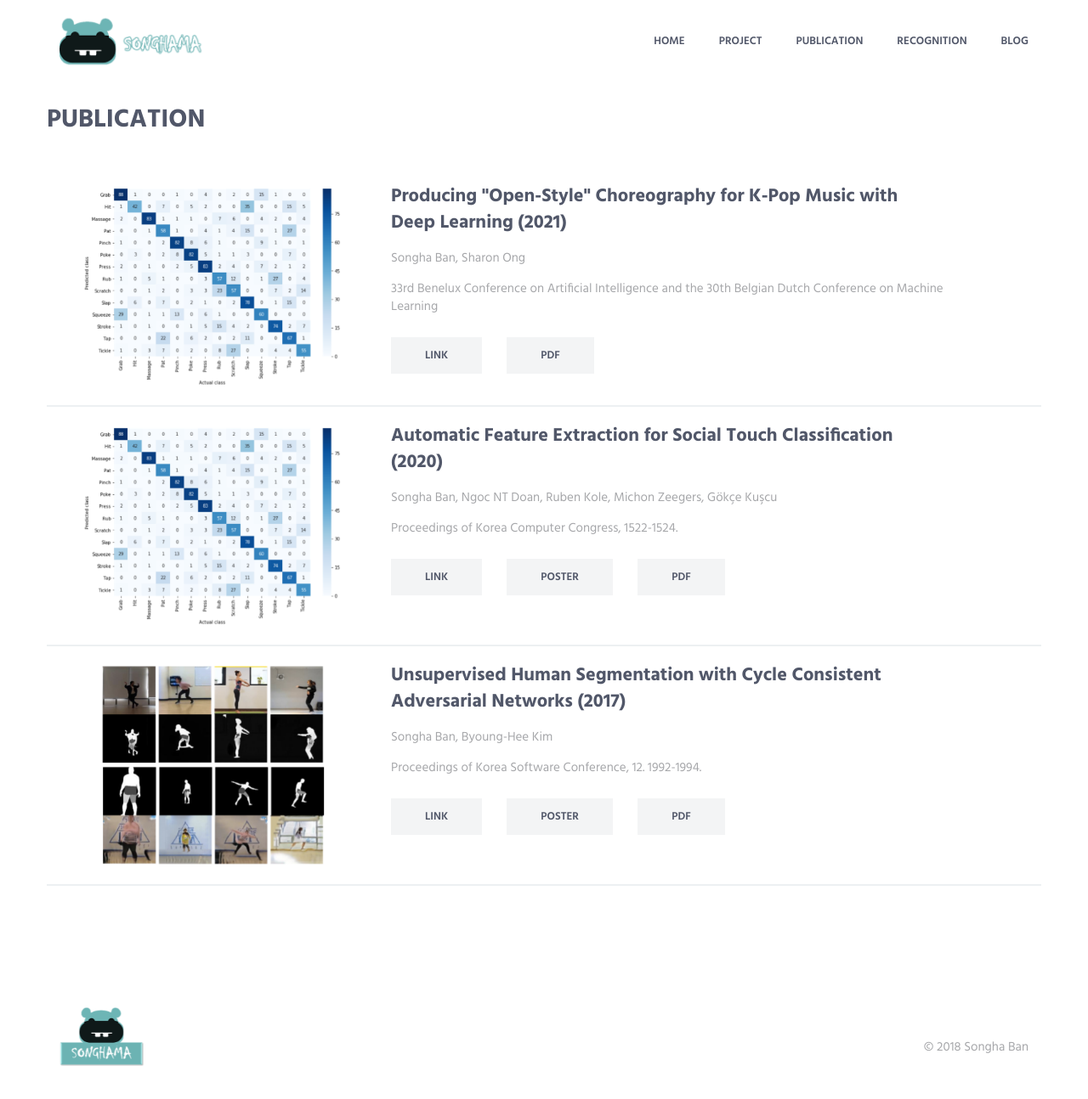
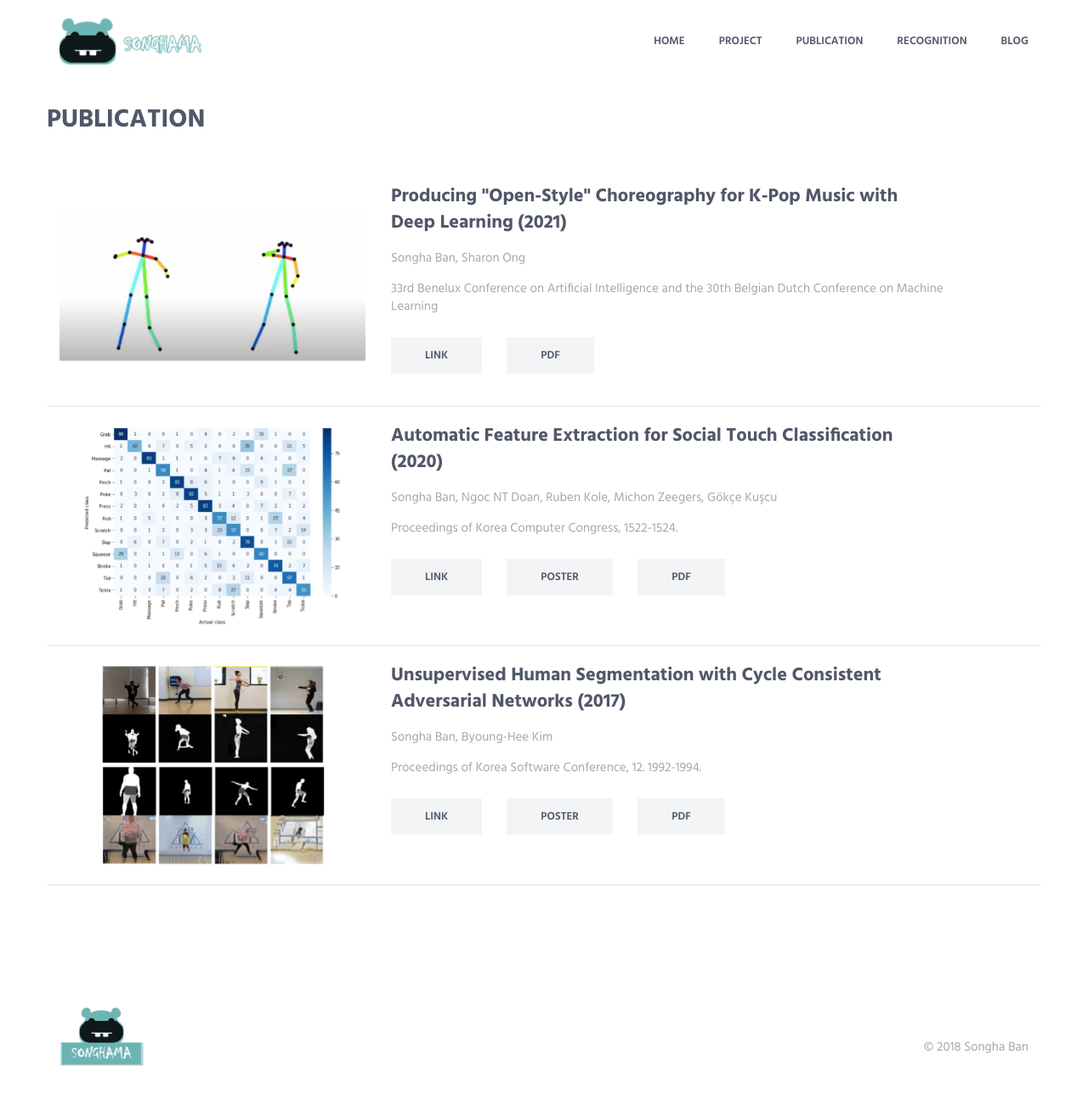
Before and after one commit to SonghaBan/songhaban.github.io, a Jekyll site: the page publication.html, which Jekyll copies as it is, in a window 1280 px wide and 1306 px high. Shown: the top 1294 px of the window at 85% size. Built offline with Jekyll 4.4.1, drawn with Linux system fonts in a browser that asks for light colours.

Commit message:
Update publication.html

```diff
--- a/publication.html
+++ b/publication.html
@@ -95,7 +95,7 @@
                     <div class="col-sm-4 sm-margin-b-50">
                         <div class="margin-b-20">
                             <div class="wow zoomIn" data-wow-duration=".3" data-wow-delay=".1s">
-                                <img class="img-responsive" src="img/970x647/socialtouch.png" alt="Latest Products Image">
+                                <img class="img-responsive" src="img/970x647/dancingai.png" alt="Latest Products Image">
                             </div>
                         </div>
                     </div>
```
